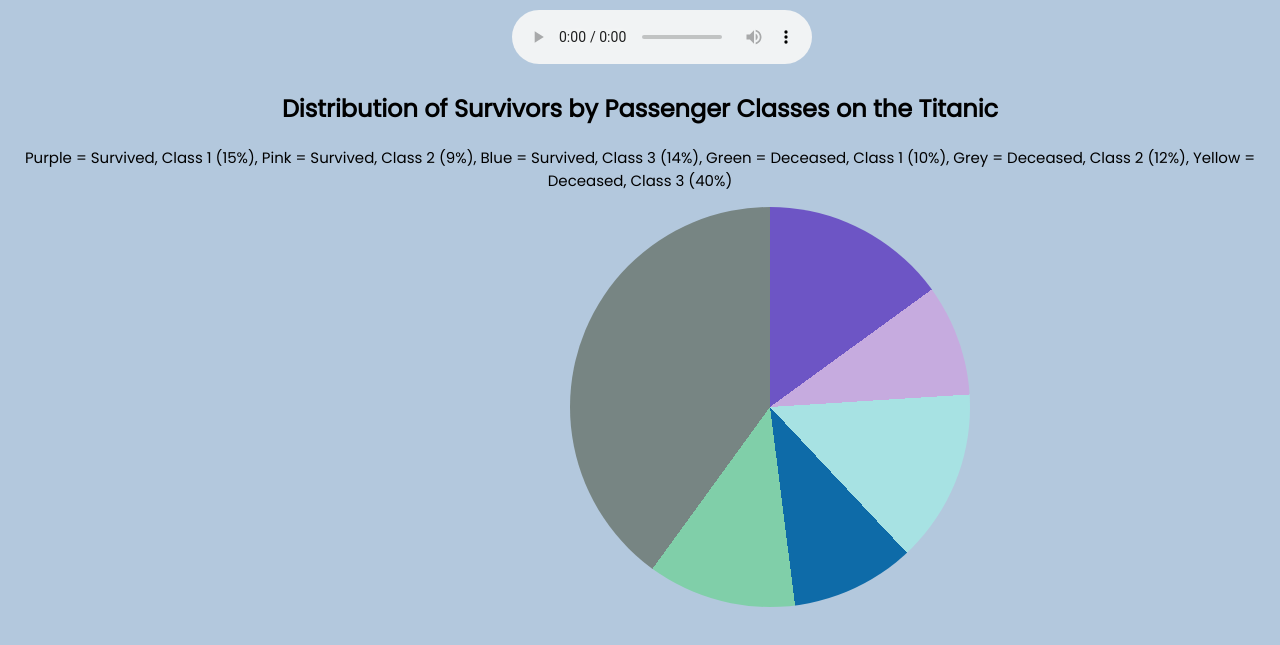
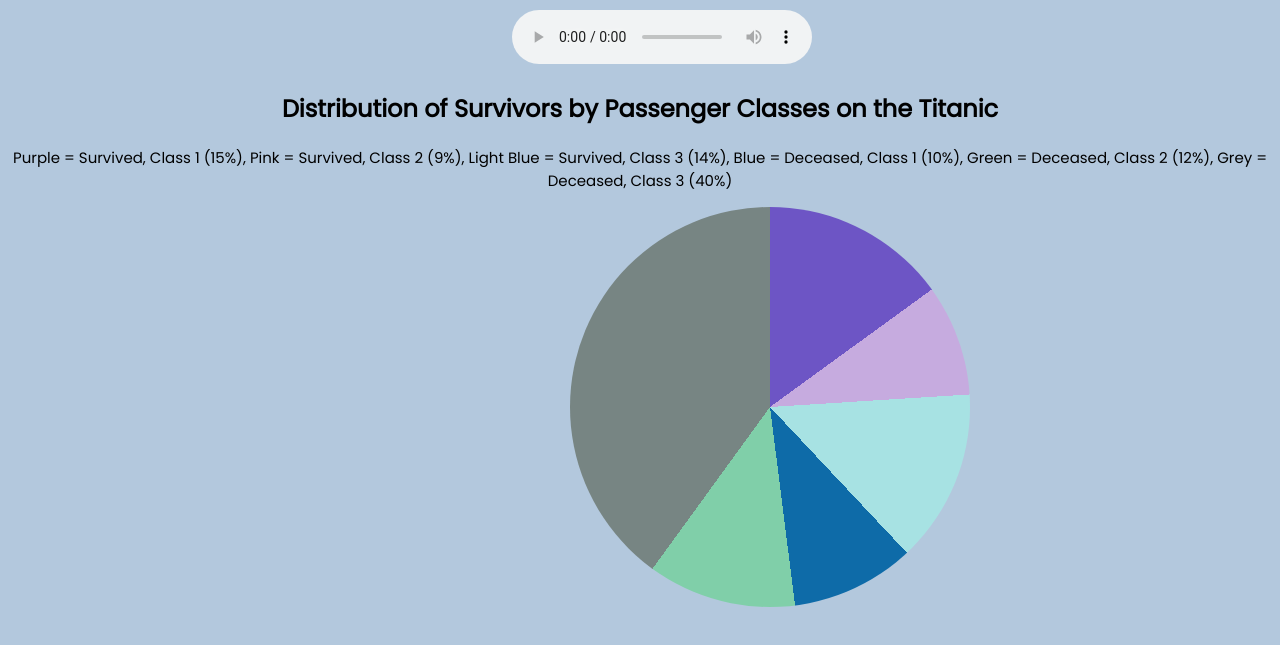
Before and after one commit to gloxiinia/Rachel_barchart_html, a plain HTML site: page barcharts/bar5.html in a window 1280 px wide. Shown: the part 149-794 px from the top of the page. Drawn offline with Linux system fonts and the light colour scheme.

Commit message:
Update bar5.html

```diff
--- a/barcharts/bar5.html
+++ b/barcharts/bar5.html
@@ -33,8 +33,8 @@
     </div>
     <h2>Distribution of Survivors by Passenger Classes on the Titanic</h2>
     <div class="legend">
-        <p> Purple = Survived, Class 1 (15%), Pink = Survived, Class 2 (9%), Blue = Survived, Class 3 (14%),
-            Green = Deceased, Class 1 (10%), Grey = Deceased, Class 2 (12%), Yellow = Deceased, Class 3 (40%)
+        <p> Purple = Survived, Class 1 (15%), Pink = Survived, Class 2 (9%), Light Blue = Survived, Class 3 (14%),
+            Blue = Deceased, Class 1 (10%), Green = Deceased, Class 2 (12%), Grey = Deceased, Class 3 (40%)
         </p>
     </div>
 	<div class="piechart"></div>
```
